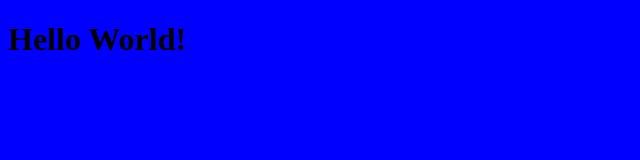
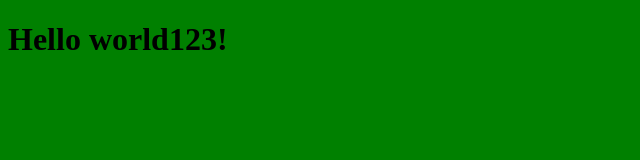
Before and after one commit to jessicadinhho/my-personal-website, a plain HTML site: page index.html in a window 1280 px wide. Shown: the whole page, without its empty margins (0-640 px from the left). Drawn offline with Linux system fonts and the light colour scheme.

Commit message:
modified style.css and index.html

```diff
--- a/index.html
+++ b/index.html
@@ -5,6 +5,6 @@
         <title>My Personal Website</title>
   </head>
   <body>
-    <h1>Hello World!</h1>
+    <h1>Hello world123!</h1>
   </body>
 </html>
--- a/style.css
+++ b/style.css
@@ -1,3 +1,3 @@
 body {
-    background: blue;
-  }
+    background: green;
+}
```
